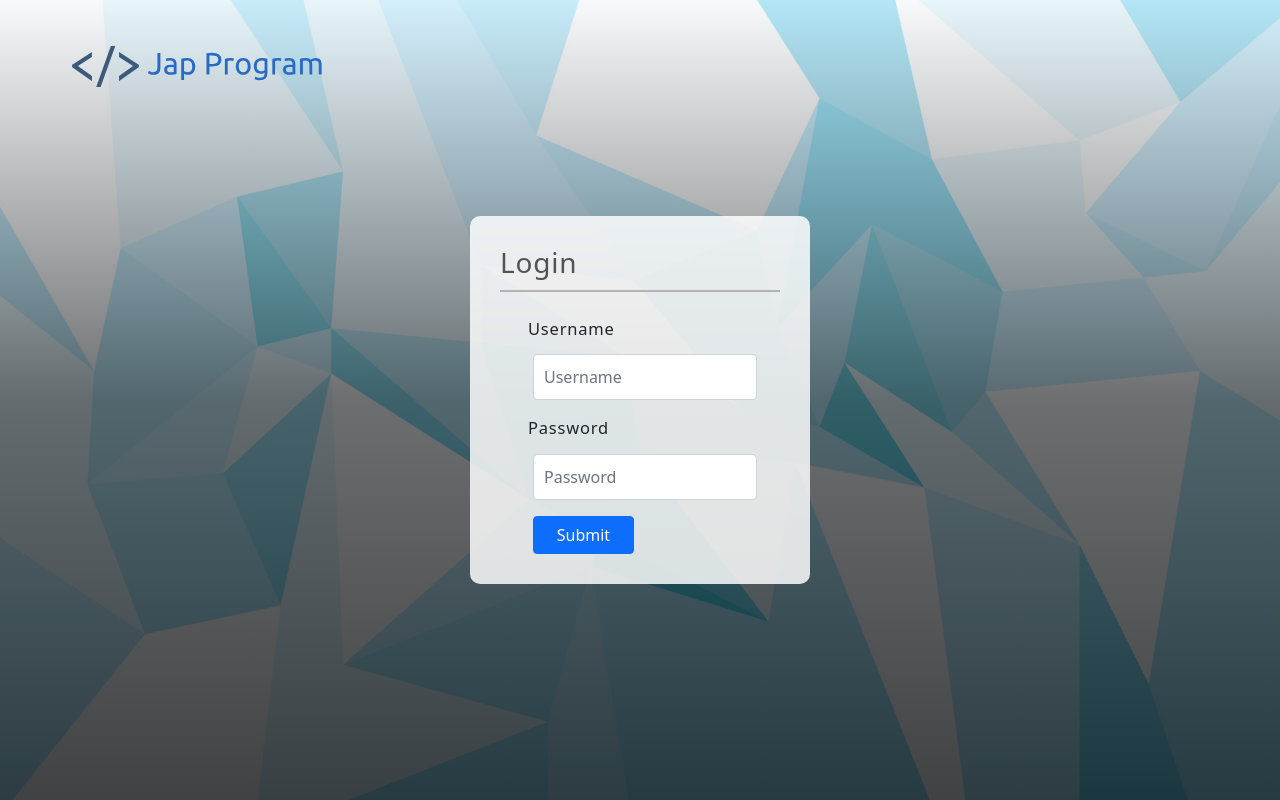
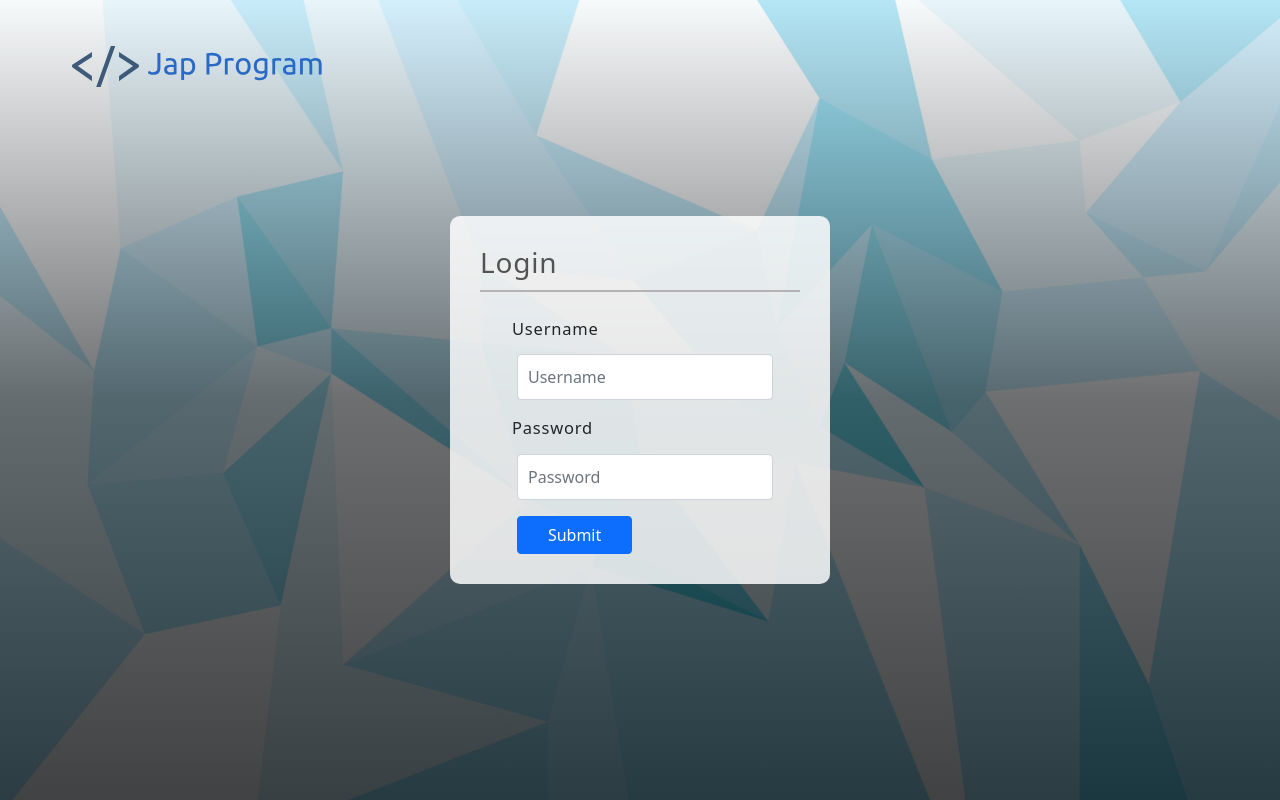
Before and after one commit to malikhuremovic/JapTask1, a React (Create React App) app in the folder Front-end/jap-management-system/: page /login in a window 1280 px wide. Built offline with nearby package versions, Linux system fonts and the light colour scheme.

Commit message:
Min-Width changed

```diff
--- a/Front-end/jap-management-system/src/Pages/LoginPage.module.css
+++ b/Front-end/jap-management-system/src/Pages/LoginPage.module.css
@@ -5,7 +5,7 @@
   display: flex;
   flex-direction: column;
   align-items: center;
-  min-width: 340px;
+  min-width: 380px;
   width: 23%;
   min-height: 40vh;
 }
```
